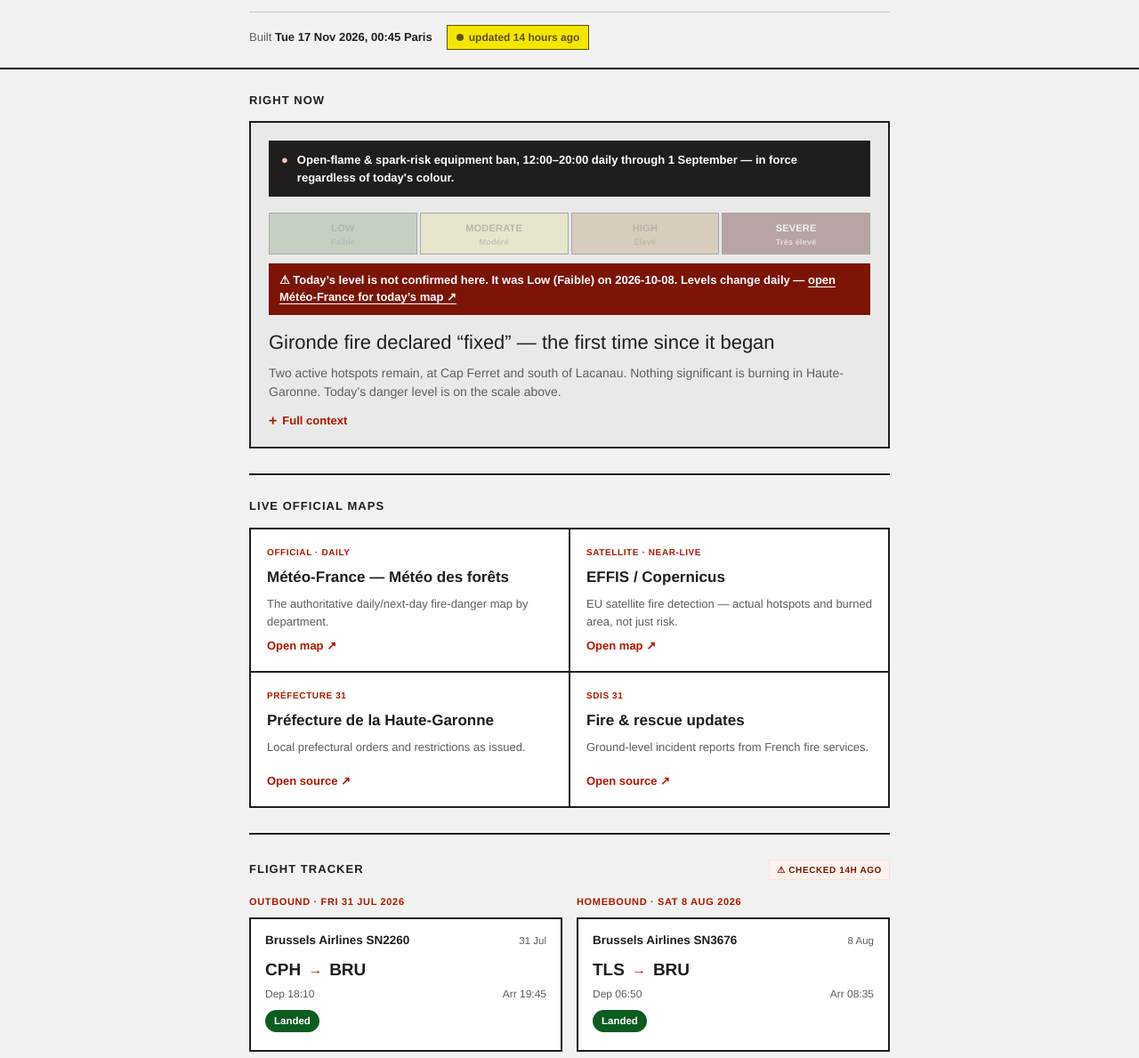
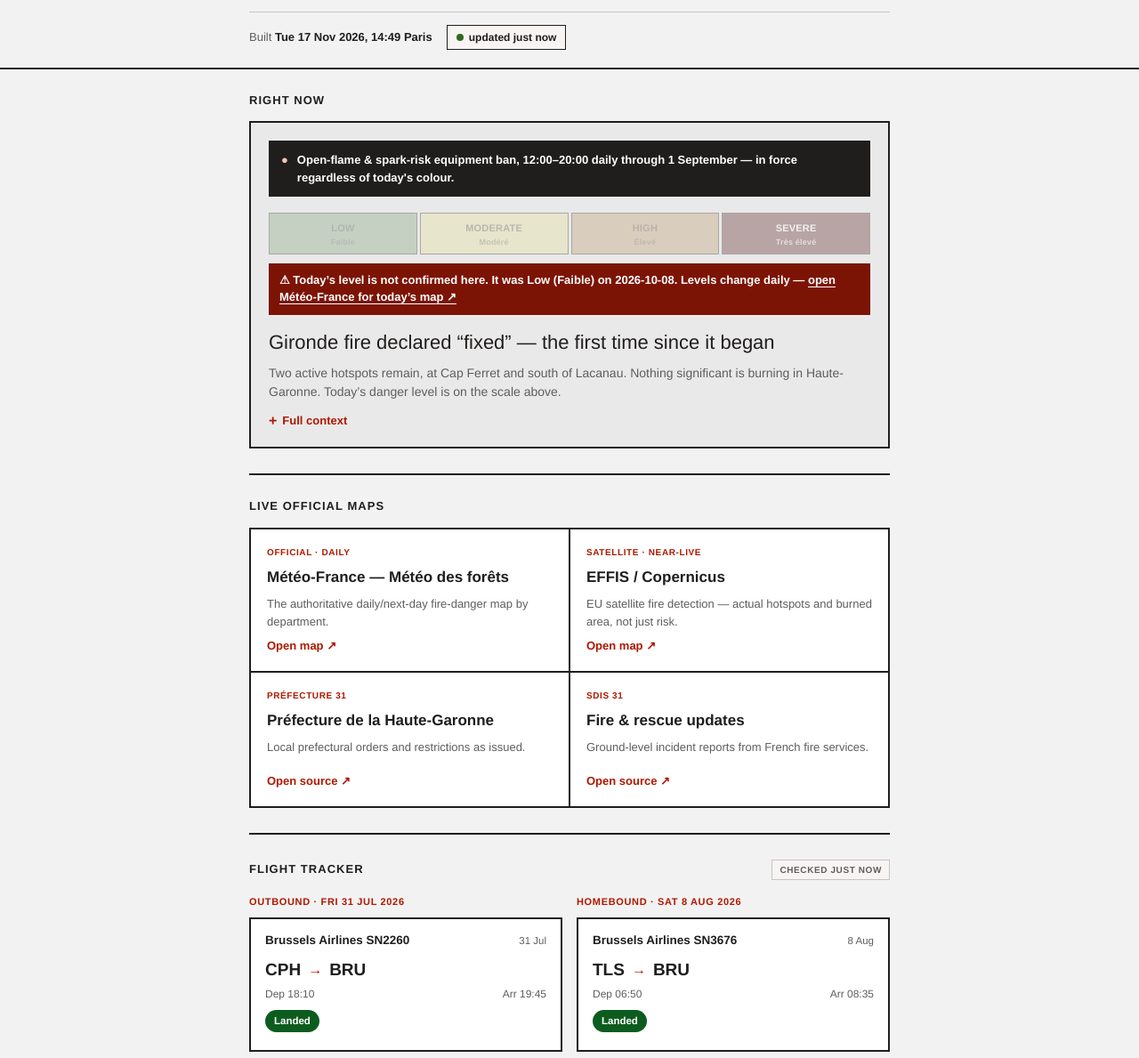
Before and after one commit to RasmusRubin/toulouse-fire-tracker, a plain HTML site: page index.html in a window 1280 px wide. Shown: the part 101-1290 px from the top of the page at 89% size. Drawn offline with Linux system fonts and the light colour scheme.

Commit message:
Update: 2026-11-17 12:49 UTC

```diff
--- a/index.html
+++ b/index.html
@@ -299,7 +299,7 @@
     <span class="eyebrow">Fire Watch · Occitanie / Haute-Garonne</span>
     <h1 class="title">Toulouse Wildfire Tracker</h1>
     <div class="tripbar">
-      <span>Built <span class="stamp" id="build-stamp" data-built="2026-11-17T00:45:10.465394+02:00"><!--STAMP_START-->Tue 17 Nov 2026, 00:45 Paris<!--STAMP_END--></span></span>
+      <span>Built <span class="stamp" id="build-stamp" data-built="2026-11-17T14:49:31.070228+02:00"><!--STAMP_START-->Tue 17 Nov 2026, 14:49 Paris<!--STAMP_END--></span></span>
       <span class="chip fresh" id="age"><span class="dot"></span>updated just now</span>
     </div>
   </div>
@@ -377,7 +377,7 @@
   <section aria-labelledby="flights-h">
     <div class="section-head">
       <h2 class="section-title" id="flights-h">Flight Tracker</h2>
-      <span class="section-tag tag-auto" id="flight-age" data-flight-built="2026-11-17T00:45:10.465394+02:00">Not yet checked</span>
+      <span class="section-tag tag-auto" id="flight-age" data-flight-built="2026-11-17T14:49:31.070228+02:00">Not yet checked</span>
     </div>
     <div class="flight-groups">
       <div class="flight-col">
```
